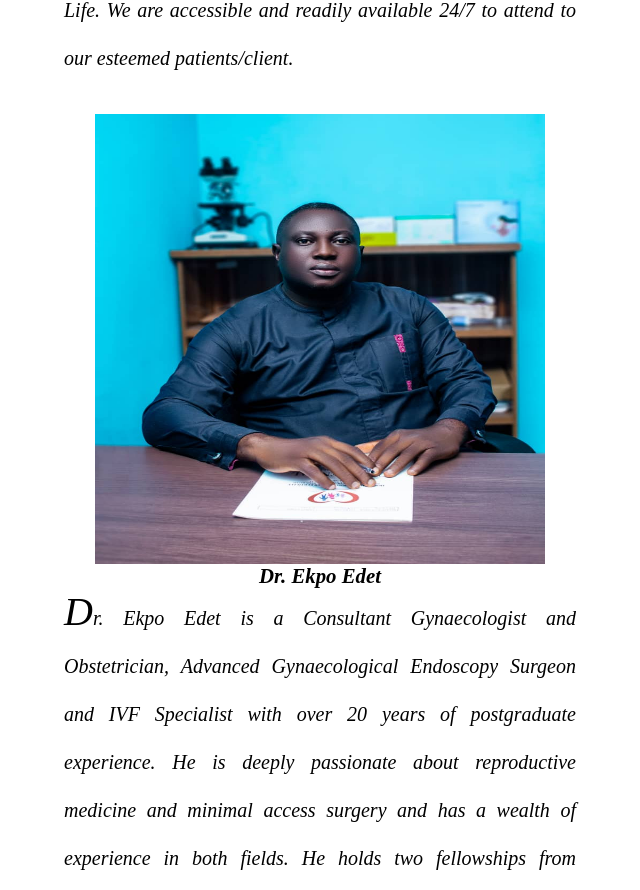
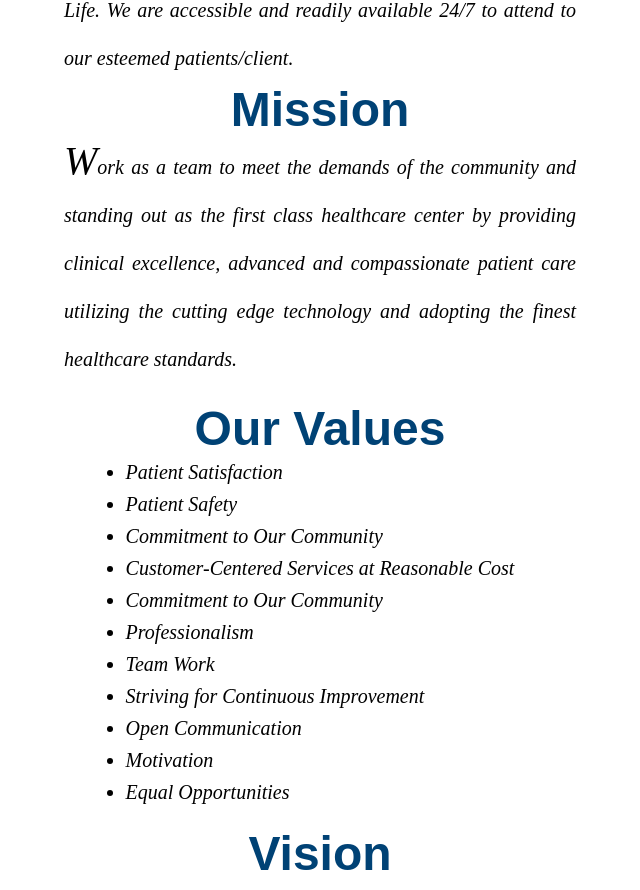
Before and after one commit to KingsleyEffiong/hopealive-endoscopy, a React (Create React App) app: page /about in a window 1280 px wide. Shown: the part 1896-2786 px from the top of the page, without its empty margins (320-960 px from the left). Built offline with nearby package versions, Linux system fonts and the light colour scheme.

Commit message:
added some new code on the about file

```diff
--- a/src/Components/Pages/About.css
+++ b/src/Components/Pages/About.css
@@ -65,6 +65,11 @@ h4{
     font-style: oblique;
     font-size: 1.3rem;
 }
+ul{
+    font-size: 20px;
+    text-align: start;
+    line-height: 2rem;
+}
 @media screen and (max-width:1250px){
     .body-container{
         width: 60%;
--- a/src/Components/Pages/About.js
+++ b/src/Components/Pages/About.js
@@ -15,6 +15,29 @@ function About() {
 We are strategically located in the heart of the city of Calabar, Cross-River State situated in the south-south region of Nigeria. The Clinic has been fully equipped and carefully designed with modern/sophisticated medical equipment as well as Professional, experienced and very friendly staff that comprises of both medical practitioners and other administration staff to provide every patient/client the best quality of care they deserve in keeping with our mantra of Restoring Hope and Healthy Life.  We are accessible and readily available 24/7 to attend to our esteemed patients/client.
 
     </p>
+    <h1>Mission</h1>
+    <p className='about-content'>
+    Work as a team to meet the demands of the community and standing out as the first class  healthcare center by  providing clinical excellence, advanced and compassionate patient care utilizing the cutting edge technology and adopting the finest healthcare standards.
+    </p><br/>
+    <h1>Our Values</h1>
+    <ul>
+      <li>Patient Satisfaction</li>
+      <li>Patient Safety</li>
+      <li>Commitment to Our Community</li>
+      <li>Customer-Centered Services at Reasonable Cost</li>
+      <li>Commitment to Our Community</li>
+      <li>Professionalism</li>
+      <li>Team Work</li>
+      <li>Striving for Continuous Improvement</li>
+      <li>Open Communication</li>
+      <li>Motivation</li>
+      <li>Equal Opportunities</li>
+    </ul><br/>
+    <h1>Vision</h1>
+    <p className='about-content'>
+    To be the most trusted healthcare provider in medical excellence and patient experience.
+    </p><br/>
+    <h1>Meet Our CMD</h1>
     <img src='/Images/doctor212.jpg' className='about-doc'/>
     <h4>Dr. Ekpo Edet </h4>
     <p className='about-content'>
```
Also changed, not shown: src/Components/Pages/Appointment.js (line endings or trailing spaces).
